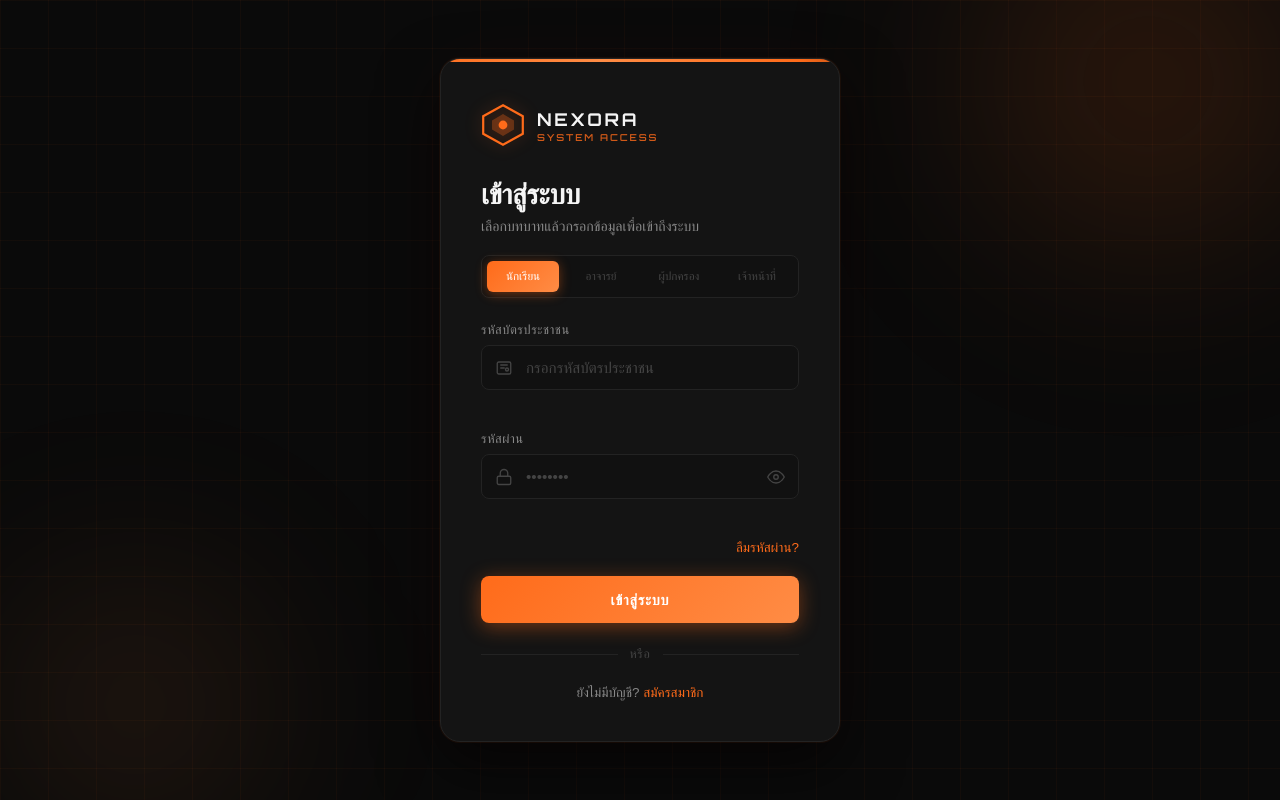
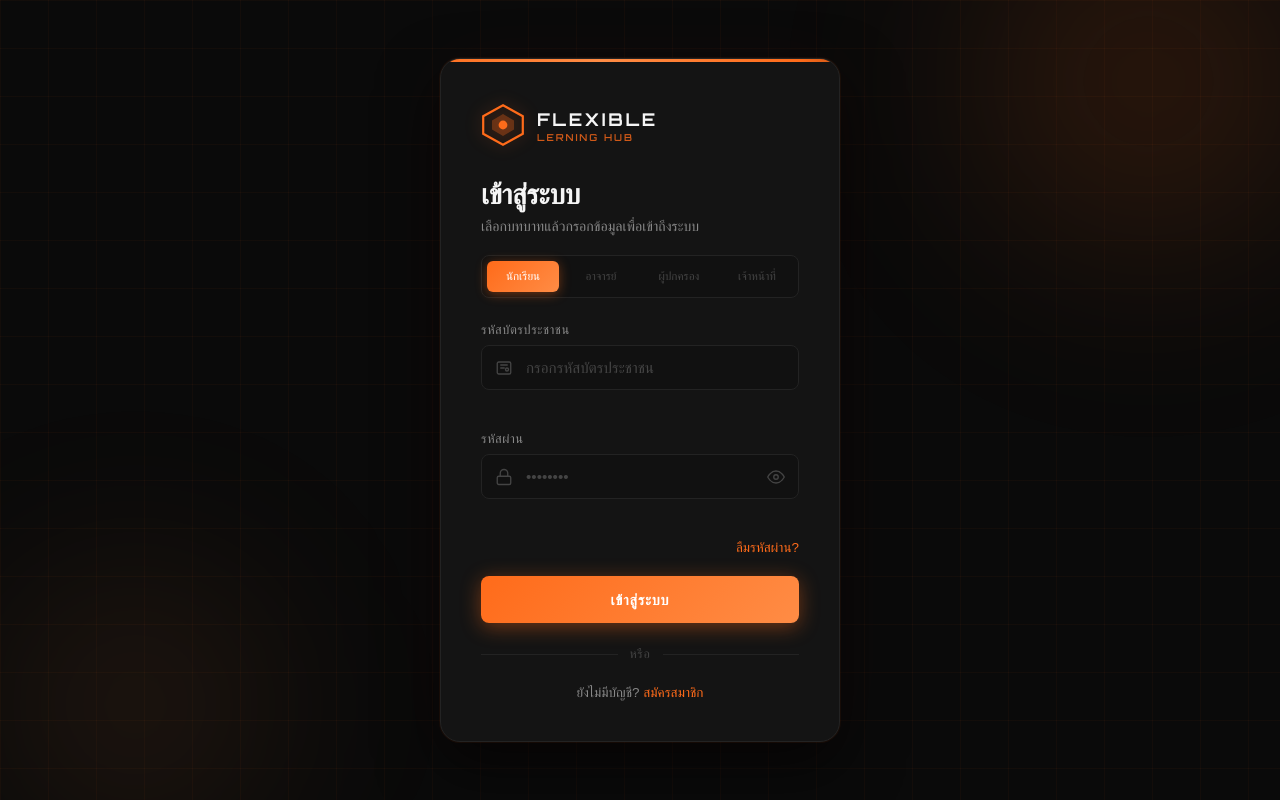
Before and after one commit to markkeza123456-beep/FlexReal, a PHP site: page /login.php in a window 1280 px wide. Run offline with PHP 8.4, Linux system fonts and the light colour scheme; some web fonts are replaced.

Commit message:
Update login.php

```diff
--- a/login.php
+++ b/login.php
@@ -27,8 +27,8 @@
           </svg>
         </div>
         <div class="brand-text">
-          <span class="brand-name">NEXORA</span>
-          <span class="brand-sub">SYSTEM ACCESS</span>
+          <span class="brand-name">FLEXIBLE</span>
+          <span class="brand-sub">LERNING HUB</span>
         </div>
       </div>
 
```
